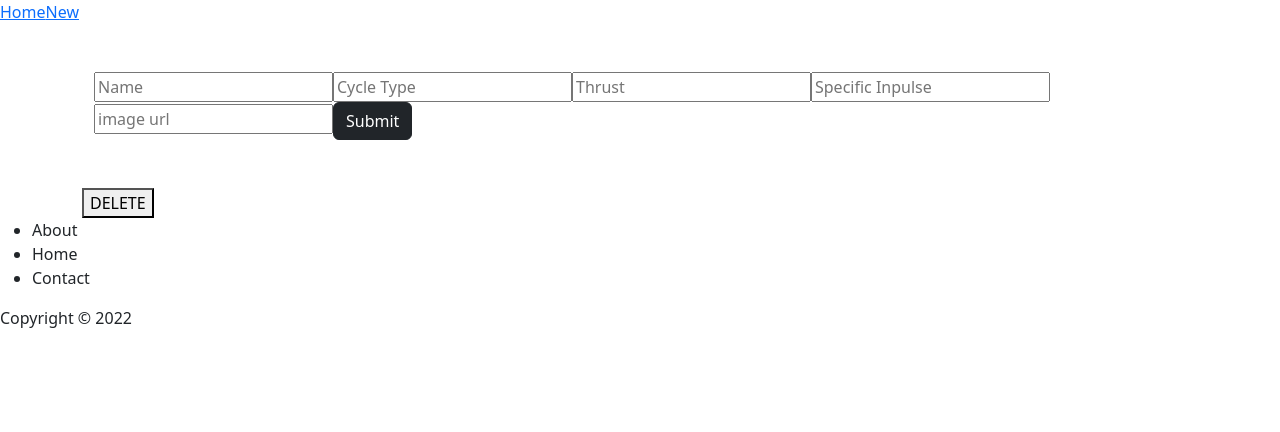
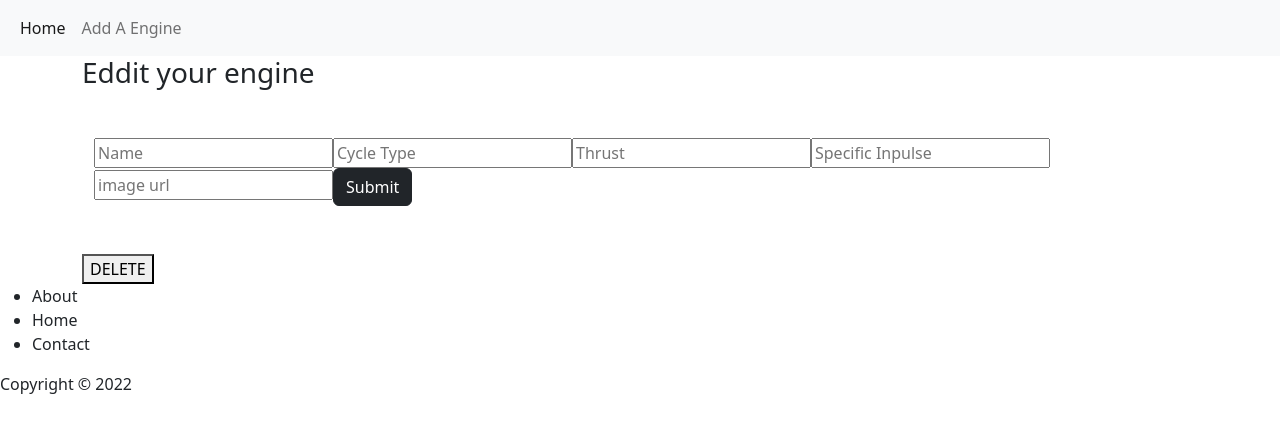
Before and after one commit to DanielSWaite190/reaction_engines, a React (Create React App) app in the folder frontend/: page /engine/1/eddit in a window 1280 px wide. Shown: the top 432 px of the page. Built offline with nearby package versions, Linux system fonts and the light colour scheme.

Commit message:
Nav bar styling

```diff
--- a/frontend/src/App.css
+++ b/frontend/src/App.css
@@ -1,9 +1,14 @@
 @media (prefers-color-scheme: dark) {
   body {
     background-color: black;
-    color: white;
+    color: gray;
   }
 }
+
+/* body{
+  background-image: url("https://wallpaperaccess.com/full/1268183.jpg");
+} */
+
 
 /* #cards{
   display: flex;
--- a/frontend/src/components/DisplayCard.jsx
+++ b/frontend/src/components/DisplayCard.jsx
@@ -2,9 +2,9 @@ import React from 'react';
 import { Link } from 'react-router-dom';
 
 export default function DisplayCard(props) {
+
     return (
-        // <div class="card">
-        <div class="card" style={{width: "18rem"}}>
+        <div class="card p-5" style={{width: "18rem"}}>
             <img class="card-img-top" src={props.engine.image} alt={'Picture of the '+props.engine.name} width="200" height="200" />
 
             <div className="card-body">
--- a/frontend/src/components/MainFeed.jsx
+++ b/frontend/src/components/MainFeed.jsx
@@ -14,31 +14,21 @@ function MainFeed() {
         getData()
     }, []);
 
-    // return (
-    //     <div id="cards">
-    //         {engine.map((item) => <DisplayCard engine={item} key={item.id}/>)}
-    //     </div>
-    // )
-
     return (
-        <div class="container">
+        <div class="container py-5">
             <div class="row">
                 {
                     engine.map((item) =>{
                         if(item.id % 2 == 0)
                             return (
-                                <div className="col-6">
-                                    <div class="p-5">
-                                        <DisplayCard engine={item} key={item.id}/>
-                                    </div>
+                                <div className="col-6 py-3 d-flex justify-content-center">
+                                    <DisplayCard engine={item} key={item.id}/>
                                 </div>
                             )
                         else
                             return (
-                                <div className="col-6">
-                                    <div class="p-5">
-                                        <DisplayCard engine={item} key={item.id}/>
-                                    </div>
+                                <div className="col-6 py-3 d-flex justify-content-center">
+                                    <DisplayCard engine={item} key={item.id}/>
                                 </div>
                             )
                     })
--- a/frontend/src/components/NavBar.jsx
+++ b/frontend/src/components/NavBar.jsx
@@ -1,10 +1,20 @@
 import { Link } from 'react-router-dom';
 
 export default function NavBar() {
-    return (
-    <nav>
-        <Link to='/' className='link-btn-user'>Home</Link>
-        <Link to='/new' className='link-btn-user'>New</Link>
-      </nav>
-    )
+  return(
+    <nav class="navbar navbar-expand-lg bg-light">
+      <div class="container-fluid">
+        <div class="collapse navbar-collapse" id="navbarNav">
+          <ul class="navbar-nav">
+            <li class="nav-item">
+              <a class="nav-link active" aria-current="page" href="/">Home</a>
+            </li>
+            <li class="nav-item">
+              <a class="nav-link" href="/new">Add A Engine</a>
+            </li>
+          </ul>
+        </div>
+      </div>
+    </nav>
+  )
 }
--- a/frontend/src/pages/EdditEngine.jsx
+++ b/frontend/src/pages/EdditEngine.jsx
@@ -15,6 +15,7 @@ export default function EdditEngine() {
 
   return (
     <div className='container'>
+        <h3>Eddit your engine</h3>
         <Form config={{method: 'PUT', id: id}}/>
         <button onClick={Delete} type="button">DELETE</button>
     </div>
--- a/frontend/src/pages/NewEngine.jsx
+++ b/frontend/src/pages/NewEngine.jsx
@@ -8,6 +8,7 @@ export default function NewEngine() {
 
   return (
     <div className='container'>
+        <h3>Add a new engine</h3>
         <Form config={{method: "POST"}} callback={goHome}/>
     </div>
   )
```
